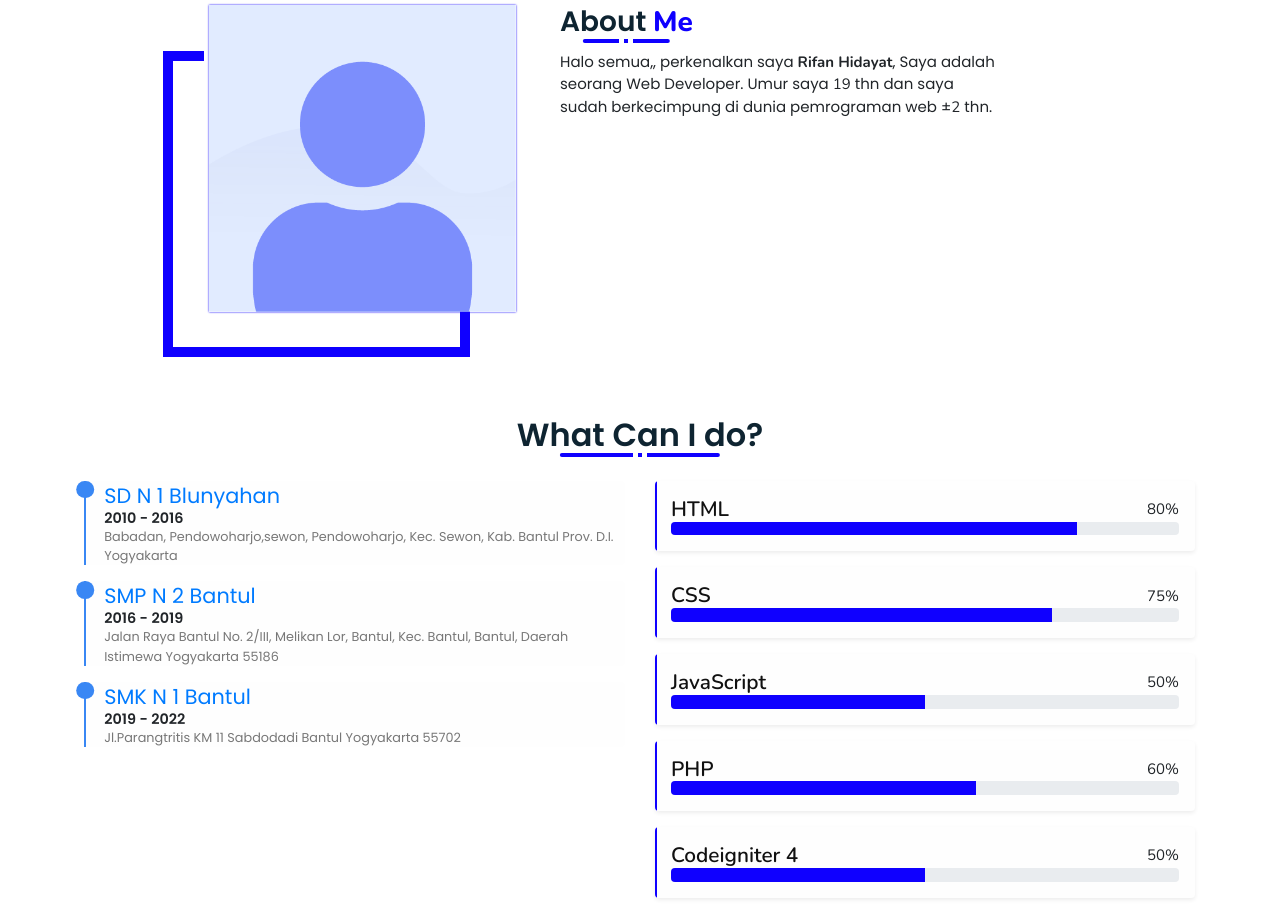
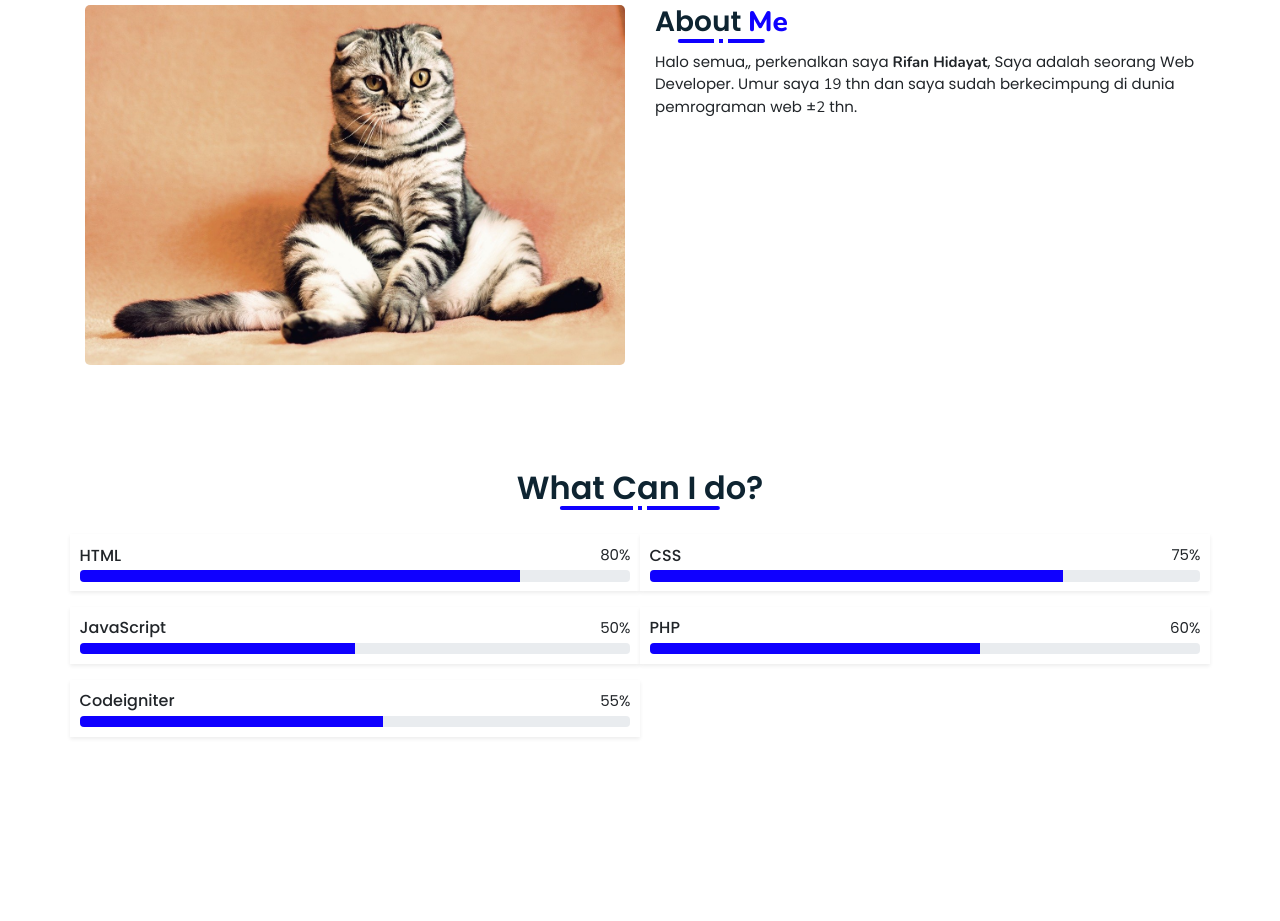
Before and after one commit to PunyaSaya19/PunyaSaya19.github.io, a plain HTML site: page index.html in a window 1280 px wide. Shown: the part 869-1790 px from the top of the page. Drawn offline with nearby package versions, Linux system fonts and the light colour scheme.

Commit message:
update ui again

```diff
--- a/assets/css/style.css
+++ b/assets/css/style.css
@@ -1,4 +1,5 @@
 @import url('https://fonts.googleapis.com/css2?family=Nunito:wght@300;400;600;700;800&family=Poppins:wght@300;400;500;600;800&display=swap');
+@import url('https://fonts.googleapis.com/css2?family=Pacifico&display=swap');
 
 /* root desktop */
 :root {
@@ -16,13 +17,10 @@
   --small-font-size: .813rem;
   --smaller-font-size: .75rem;
 
-  /*========== Font weight ==========*/
-  --font-medium: 500;
-  --font-semi-bold: 600;
-
   /* font color */
   --font-light : #fff;
   --font-dark : #0e2431;
+  --font-grey : #787A91;
   --font-blue : #0F00FF;
   --font-blue-light : #1597E5;
   /* other */
@@ -33,7 +31,7 @@
 @media (max-width : 768px) {
   :root {
     /* font size */
-    --big-font-size: 3.5rem;
+    --big-font-size: 3.1rem;
     --h1-font-size: 2.1rem;
     --h2-font-size: 1.5rem;
     --h3-font-size: 1.25rem;
@@ -189,7 +187,7 @@ section.section {
 }
 #my_nav {
   background : transparent;
-  transition: .5s;
+  transition: .3s;
   padding: .35rem 0;
 }
 
@@ -257,7 +255,6 @@ section.section {
   justify-content: center;
   align-items: center;
   color: var(--font-dark);
-  background-attachment: fixed;
   min-height: 100vh;
 }
 
@@ -272,9 +269,9 @@ section.section {
 }
 .hero_info h4 {
   font-size: var(--big-font-size);
-  font-weight: 600;
+  font-weight: 500;
+  margin-bottom: .2rem;
   font-family: "Poppins";
-  margin-bottom: .2rem;
 }
 .hero_info h2 {
   font-size: 3.25rem;
@@ -282,31 +279,26 @@ section.section {
 }
 .hero_info h2 span {
   font-weight: 800;
-  color: var(--font-blue);
-
 }
 .hero_info p {
   font-weight: normal;
-  color: #2C272E;
+  color: var(--font-grey);
   margin-bottom: 1rem;
 }
 .hero_info a.hero_button {
-  border: 2px solid var(--font-blue);
   border-radius: 5px;
-  padding: .5rem .8rem;
-  color: var(--font-blue);
+  padding: .75rem 1rem;
   text-decoration: none;
   vertical-align: middle;
-  font-weight: 600;
+  font-weight: 500;
   font-family: "Poppins";
   transition: .5s;
   background: var(--font-blue);
-  border: 2px solid var(--font-blue);
   color: var(--font-light);
+  cursor: pointer;
 }
-.hero_info a.hero_button:hover {
-
-
+.hero_info a.hero_button i {
+  margin-left: .3rem;
 }
 
 #hero .hero_img {
@@ -334,30 +326,10 @@ section.section {
 }
 
 /* about */
-#about #about_imgs {
-  float: right;
-  width : 70%;
-  height: 100%;
-  position: relative;
-  margin-right: .9rem;
-  border-left: 5px solid var(--bg-white);
-  /*border-left: 3px solid var(--bg-white);*/
-
-}
-#about #about_imgs::before {
-  content: "";
-  position: absolute;
-  width: 100%;
-  height: 100%;
-  border: 10px solid var(--font-blue);
-  bottom: -15%;
-  left: -15%;
-  z-index: -1;
-}
 #about .about_img img{
   width : 100%;
-  height: 100%;
-  box-shadow: 0 0 2px var(--font-blue);
+  max-height: 500px;
+  border-radius: 5px;
 }
 
 #about .about_info h4 {
@@ -378,93 +350,25 @@ section.section {
 #skill .container {
   text-align: center;
 }
-#skill .container .row {
-  text-align: left;
+#skill .box_skill {
+  padding: .6rem;
+  background: #fff;
 }
-#skill .container .education {
-
-
+#skill .box_skill .skill_info h4 {
+  font-size: var(--h3-font-size);
+  font-family: "Poppins";
+  margin-bottom: 0
 }
-.education .education_box {
-  position: relative;
-  background: #fefefe;
-  padding-left: 1.2rem;
+#skill .box_skill .skill_info p {
+  font-family: "Poppins";
+  margin-bottom: 0
 }
-.education .education_box::before {
-  content: "";
-  width: 2px;
-  height: 100%;
-  background: #3987f4;
-  position: absolute;
-  left: 0;
-  top: 0;
-  transform: translate(-50%, 0);
+#skill .box_skill .progress {
+  height: .7rem;
 }
-.education .education_box::after {
-  content: "";
-  width: 1.1rem;
-  height: 1.1rem;
-  background: #3987f4;
-  position: absolute;
-  left: 0;
-  top: 0;
-  border-radius: 50%;
-  transform: translate(-50%, 0);
+#skill .box_skill .progress .progress-bar {
+  background: var(--font-blue);
 }
-.education_box h4 {
-  margin: 0!important;
-  padding: 0!important;
-}
-.education_box h4 a {
-  font-size: 1.3rem;
-  margin: 0!important;
-  padding: 0!important;
-  font-family: "Poppins";
-}
-.education_box h6 {
-  font-size: .9rem;
-  font-weight: 600;
-  font-family: "Poppins";
-  margin: 0;
-}
-.education_box p {
-  font-size: .8rem;
-  font-family: "Poppins";
-  color: #777;
-  margin: 0;
-}
-
-#skill .skill_box {
-  transition: .5s;
-  cursor: pointer;
-  overflow: hidden;
-  position: relative;
-  background: #fefefe;
-}
-#skill .skill_box:hover {
-  transform: scale(1.02);
-}
-#skill .skill_box::before {
-  content: "";
-  position: absolute;
-  left: 0;
-  top: 0;
-  height: 100%;
-  width: 2px;
-  background: var(--bg-blue);
-}
-.skill_box .sill_info h4 {
-  font-weight: 600;
-  color: #111;
-  font-size: 1.3rem;
-}
-.skill_box .progress {
-  height: .85rem;
-}
-.skill_box .progress .bg-progress {
-  background: var(--bg-blue);
-}
-
 /* mobile version */
 @media (max-width : 768px) {
   /* navbar */
@@ -540,51 +444,30 @@ section.section {
     text-align: center;
   }
   .hero_info h4 {
-    font-size: var(--h2-font-size);
+    font-size: var(--h1-font-size);
+    display: none;
   }
   .hero_info h2 {
-    font-size: var(--h1-font-size);
+    font-size: var(--big-font-size);
   }
   .hero_info p {
     font-size: var(--small-font-size);
   }
   #hero .hero_img {
     width: 100%;
-    margin-bottom: 1rem;
+    margin-bottom: .1rem;
     position: relative;
     padding-bottom: 1rem;
   }
-  #hero .hero_img::before {
-    content: "";
-    position: absolute;
-    width: 80%;
-    height: 1px;
-    border-radius: 3px;
-    background: #fff;
-    bottom: 0;
-    left: 50%;
-    transform: translate(-50%, 0);
-  }
+
   .hero_img .hero_sosmed a {
-    font-size: var(--h3-font-size);
+    font-size: var(--h2-font-size);
     margin: 0 .1rem;
   }
 
   /* about section */
   #about .about_img {
     margin-bottom: 1.2rem;
-  }
-  #about #about_imgs::before {
-    width: 0;
-    height: 0;
-    border: none;
-  }
-  #about #about_imgs {
-    float: none;
-    margin-left: 0;
-    margin: auto;
-    width: 100%;
-    height: 100%;
   }
   #about .about_info {
     text-align: center;
@@ -598,10 +481,10 @@ section.section {
   }
 
   /* skill */
-  .education .education_box:nth-child(3) {
-    margin-bottom: 3rem!important;
+  #skill .box_skill {
+    padding: .75rem;
+   margin: 0 1rem;
   }
-
 
 }
 
--- a/index.html
+++ b/index.html
@@ -82,21 +82,21 @@
           -WEB DEVELOPER-
         </p>
         <a href="#about" class="hero_button">
-          Contact Me
+          Contact Me <i class="far fa-paper-plane"></i>
         </a>
       </div>
 
       <div class="hero_img">
-        <img src="assets/img/img1.png" alt="" />
+        <img src="assets/img/cat-profile.jpg" alt="" />
         <div class="hero_sosmed">
+          <a href="#">
+            <i class="fab fa-instagram"></i>
+          </a>
           <a href="#">
             <i class="fab fa-github"></i>
           </a>
           <a href="#">
             <i class="fab fa-whatsapp"></i>
-          </a>
-          <a href="#">
-            <i class="fab fa-facebook"></i>
           </a>
         </div>
       </div>
@@ -107,12 +107,10 @@
   <section class="section" id="about">
     <div class="container">
       <div class="row">
-        <div class="col-md-5 col-sm-12 about_img">
-          <div id="about_imgs">
-            <img src="assets/img/img1.png" alt="img" />
+        <div class="col-md-6 col-sm-12 about_img">
+          <img src="assets/img/cat1.jpg" alt="img" />
         </div>
-        </div>
-        <div class="col-md-5 col-sm-12 about_info">
+        <div class="col-md-6 col-sm-12 about_info">
           <h4 class="title_heading">
             About <span>Me</span>
           </h4>
@@ -131,116 +129,69 @@
     <div class="container">
       <h2 class="title_heading mb-4">What Can I do?</h2>
       <div class="row ">
-        <div class="col-md-6 col-sm-12 education">
-          <div class="education_box mb-3 rounded">
+        <div class="col-md-6 col-sm-12 box_skill shadow-sm  mb-3">
+          <div class="skill_info d-flex justify-content-between align-items-center mb-1">
             <h4>
-              <a href="#">SD N 1 Blunyahan</a>
-            </h4>
-            <h6>
-              2010 - 2016
-            </h6>
-            <p>
-              Babadan, Pendowoharjo,sewon, Pendowoharjo, Kec. Sewon, Kab. Bantul Prov. D.I. Yogyakarta
-            </p>
-          </div>
-          <div class="education_box mb-3 rounded">
-            <h4>
-              <a target="_blank" href="https://smpn2bantul.sch.id/">SMP N 2 Bantul</a>
-            </h4>
-            <h6>
-              2016 - 2019
-            </h6>
-            <p>
-              Jalan Raya Bantul No. 2/III, Melikan Lor, Bantul, Kec. Bantul, Bantul, Daerah Istimewa Yogyakarta 55186
-            </p>
-          </div>
-          <div class="education_box mb-3 rounded">
-            <h4>
-              <a href="https://www.smkn1bantul.sch.id/">SMK N 1 Bantul</a>
-            </h4>
-            <h6>
-              2019 - 2022
-            </h6>
-            <p>
-              Jl.Parangtritis KM 11 Sabdodadi Bantul Yogyakarta 55702
-            </p>
-          </div>
-        </div>
-        <div class="col-md-6 col-sm-12">
-          <div class="skill_box rounded shadow-sm px-3 py-3 mb-3">
-            <div class="sill_info d-flex justify-content-between align-items-center mb-0">
-              <h4 class="mb-0">
               HTML
             </h4>
-              <p class="mb-0">
+            <p>
               80%
             </p>
           </div>
           <div class="progress">
-              <div class="progress-bar bg-progress" style="width: 80%" role="progressbar" aria-valuenow="80"
-                aria-valuemin="0" aria-valuemax="100">
+            <div class="progress-bar" style="width: 80%" role="progressbar" aria-valuenow="80" aria-valuemin="0" aria-valuemax="100"></div>
           </div>
         </div>
-          </div>
-          <div class="skill_box rounded shadow-sm px-3 py-3 mb-3">
-            <div class="sill_info d-flex justify-content-between align-items-center mb-0">
-              <h4 class="mb-0">
+        <div class="col-md-6 col-sm-12 box_skill shadow-sm  mb-3">
+          <div class="skill_info d-flex justify-content-between align-items-center mb-1">
+            <h4>
               CSS
             </h4>
-              <p class="mb-0">
+            <p>
               75%
             </p>
           </div>
           <div class="progress">
-              <div class="progress-bar bg-progress" style="width: 75%" role="progressbar" aria-valuenow="75"
-                aria-valuemin="0" aria-valuemax="100">
+            <div class="progress-bar" style="width: 75%" role="progressbar" aria-valuenow="75" aria-valuemin="0" aria-valuemax="100"></div>
           </div>
         </div>
-          </div>
-          <div class="skill_box rounded shadow-sm px-3 py-3 mb-3">
-            <div class="sill_info d-flex justify-content-between align-items-center mb-0">
-              <h4 class="mb-0">
+        <div class="col-md-6 col-sm-12 box_skill shadow-sm  mb-3">
+          <div class="skill_info d-flex justify-content-between align-items-center mb-1">
+            <h4>
               JavaScript
             </h4>
-              <p class="mb-0">
+            <p>
               50%
             </p>
           </div>
           <div class="progress">
-              <div class="progress-bar bg-progress" style="width: 50%" role="progressbar" aria-valuenow="50"
-                aria-valuemin="0" aria-valuemax="100">
+            <div class="progress-bar" style="width: 50%" role="progressbar" aria-valuenow="50" aria-valuemin="0" aria-valuemax="100"></div>
           </div>
         </div>
-          </div>
-          <div class="skill_box rounded shadow-sm px-3 py-3 mb-3">
-            <div class="sill_info d-flex justify-content-between align-items-center mb-0">
-              <h4 class="mb-0">
+        <div class="col-md-6 col-sm-12 box_skill shadow-sm  mb-3">
+          <div class="skill_info d-flex justify-content-between align-items-center mb-1">
+            <h4>
               PHP
             </h4>
-              <p class="mb-0">
+            <p>
               60%
             </p>
           </div>
           <div class="progress">
-              <div class="progress-bar bg-progress" style="width: 60%" role="progressbar" aria-valuenow="60"
-                aria-valuemin="0" aria-valuemax="100">
+            <div class="progress-bar" style="width: 60%" role="progressbar" aria-valuenow="60" aria-valuemin="0" aria-valuemax="100"></div>
           </div>
         </div>
-          </div>
-          <div class="skill_box rounded shadow-sm px-3 py-3 mb-3">
-            <div class="sill_info d-flex justify-content-between align-items-center mb-0">
-              <h4 class="mb-0">
-                Codeigniter 4
+        <div class="col-md-6 col-sm-12 box_skill shadow-sm  mb-3">
+          <div class="skill_info d-flex justify-content-between align-items-center mb-1">
+            <h4>
+              Codeigniter
             </h4>
-              <p class="mb-0">
-                50%
+            <p>
+              55%
             </p>
           </div>
           <div class="progress">
-              <div class="progress-bar bg-progress" style="width: 50%" role="progressbar" aria-valuenow="50"
-                aria-valuemin="0" aria-valuemax="100">
-              </div>
-            </div>
+            <div class="progress-bar" style="width: 55%" role="progressbar" aria-valuenow="55" aria-valuemin="0" aria-valuemax="100"></div>
           </div>
         </div>
       </div>
```
Also changed, not shown: assets/js/script.js (+1 -7 lines), assets/img/cat-profile.jpg (added), assets/img/cat1.jpg (added), assets/img/cat2.jpg (added), assets/img/hero.jpg (deleted), assets/img/hero2.jpg (deleted), assets/img/hero3.jpg (deleted). Lines whose indentation alone changed are shown as unchanged.
